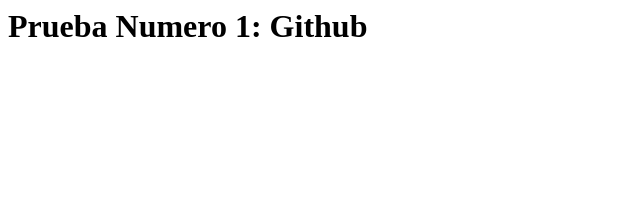
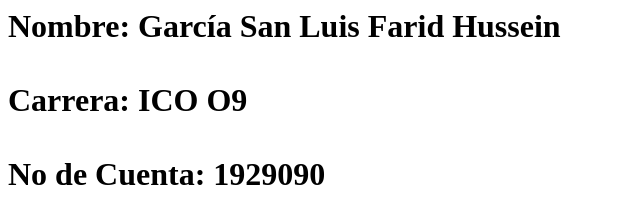
Before and after one commit to rnessiuh23/actividad_Git, a plain HTML site: page index.html in a window 1280 px wide. Shown: the whole page, without its empty margins (0-640 px from the left). Drawn offline with Linux system fonts and the light colour scheme.

Commit message:
prueba_final

```diff
--- a/index.html
+++ b/index.html
@@ -1 +1,5 @@
-<h1>Prueba Numero 1: Github</h1>
+<h1>Nombre: García San Luis Farid Hussein<br><br>
+
+    Carrera: ICO O9<br><br>
+
+    No de Cuenta: 1929090</h1>
```
